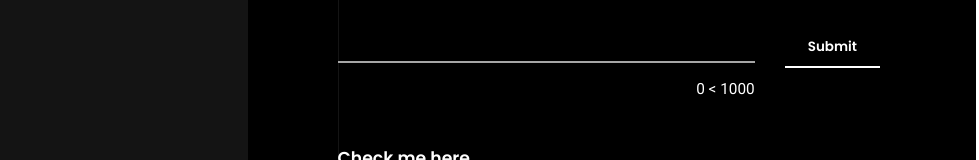
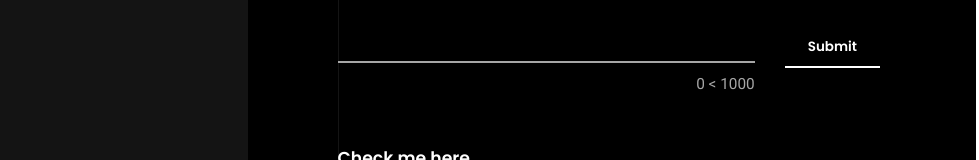
Before and after one commit to Eugevin/simple-me-vue, a Vue app: page /contacts in a window 1280 px wide. Shown: the part 1281-1441 px from the top of the page, without its empty margins (301-1280 px from the left). Built offline with nearby package versions, Linux system fonts and the light colour scheme.

Commit message:
fix: bug with colorscheme

```diff
--- a/src/components/ContactForm.vue
+++ b/src/components/ContactForm.vue
@@ -97,7 +97,7 @@ watchEffect(() => {
       <Input :invalid="!form.message.valid" :modelValue="form.message.value"
         @update:modelValue="newValue => form.message.value = newValue"
         :placeholder="$translate(`pages.contacts.form.message.${language}`)" type="textarea" rows="4" />
-        <div>{{ form.message.value.trim().length }} &lt; 1000</div>
+        <p>{{ form.message.value.trim().length }} &lt; 1000</p>
     </div>
     <Input :invalid="false" @click="sendForm" class="contact-form__send" type="button">{{
       $translate(`pages.contacts.form.send.${language}`) }}</Input>
@@ -137,7 +137,7 @@ watchEffect(() => {
     grid-area: message;
     position: relative;
 
-    div {
+    p {
       position: absolute;
       right: 0;
       bottom: -2rem;
```
